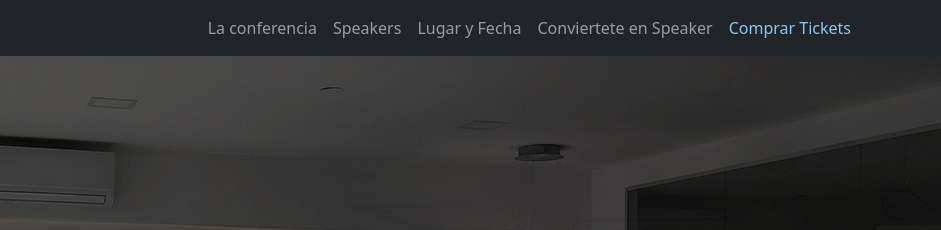
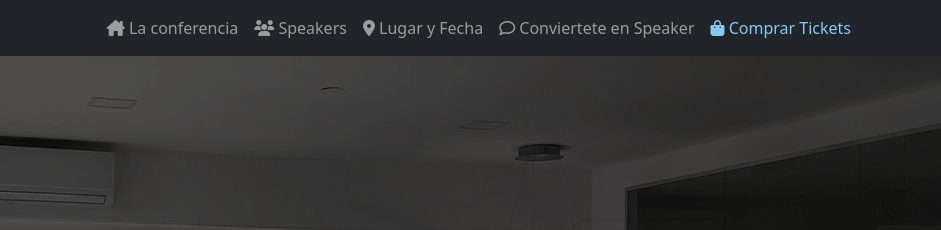
Before and after one commit to Gonzalomorales1001/rollingcodetalks-gm, a plain HTML site: page index.html in a window 1280 px wide. Shown: the top 230 px of the page, 339-1280 px from the left. Drawn offline with Linux system fonts and the light colour scheme.

Commit message:
update: iconos para los items del footer

```diff
--- a/index.html
+++ b/index.html
@@ -30,19 +30,19 @@
           <div class="collapse navbar-collapse" id="navbarNav">
             <ul class="navbar-nav ms-auto">
               <li class="nav-item">
-                <a class="nav-link active" aria-current="page" href="#main">La conferencia</a>
+                <a class="nav-link active" aria-current="page" href="#main"><i class="fa-solid fa-house-chimney"></i> La conferencia</a>
               </li>
               <li class="nav-item">
-                <a class="nav-link" href="#speakers">Speakers</a>
+                <a class="nav-link" href="#speakers"><i class="fa-solid fa-users"></i> Speakers</a>
               </li>
               <li class="nav-item">
-                <a class="nav-link" href="#lugar">Lugar y Fecha</a>
+                <a class="nav-link" href="#lugar"><i class="fa-solid fa-location-dot"></i> Lugar y Fecha</a>
               </li>
               <li class="nav-item">
-                <a class="nav-link" href="#conviertete" >Conviertete en Speaker</a>
+                <a class="nav-link" href="#conviertete"><i class="fa-regular fa-comment"></i> Conviertete en Speaker</a>
               </li>
               <li class="nav-item">
-                <a class="nav-link text-tickets" href="#" data-bs-toggle="modal" data-bs-target="#ModalTicket" >Comprar Tickets</a>
+                <a class="nav-link text-tickets" href="#" data-bs-toggle="modal" data-bs-target="#ModalTicket"><i class="fa-solid fa-bag-shopping"></i> Comprar Tickets</a>
               </li>
             </ul>
           </div>
@@ -204,7 +204,7 @@
           </div>
           </div>
         </section>
-        <section id="conviertete" class="my-4 ancla">
+        <section id="conviertete" class="my-4">
           <div class="container">
             <div class="row">
               <div class="col text-center text-uppercase">
@@ -304,5 +304,6 @@
   })
 })()
     </script>
+    <script src="https://kit.fontawesome.com/8cfaa6df50.js" crossorigin="anonymous"></script>
   </body>
 </html>
```
